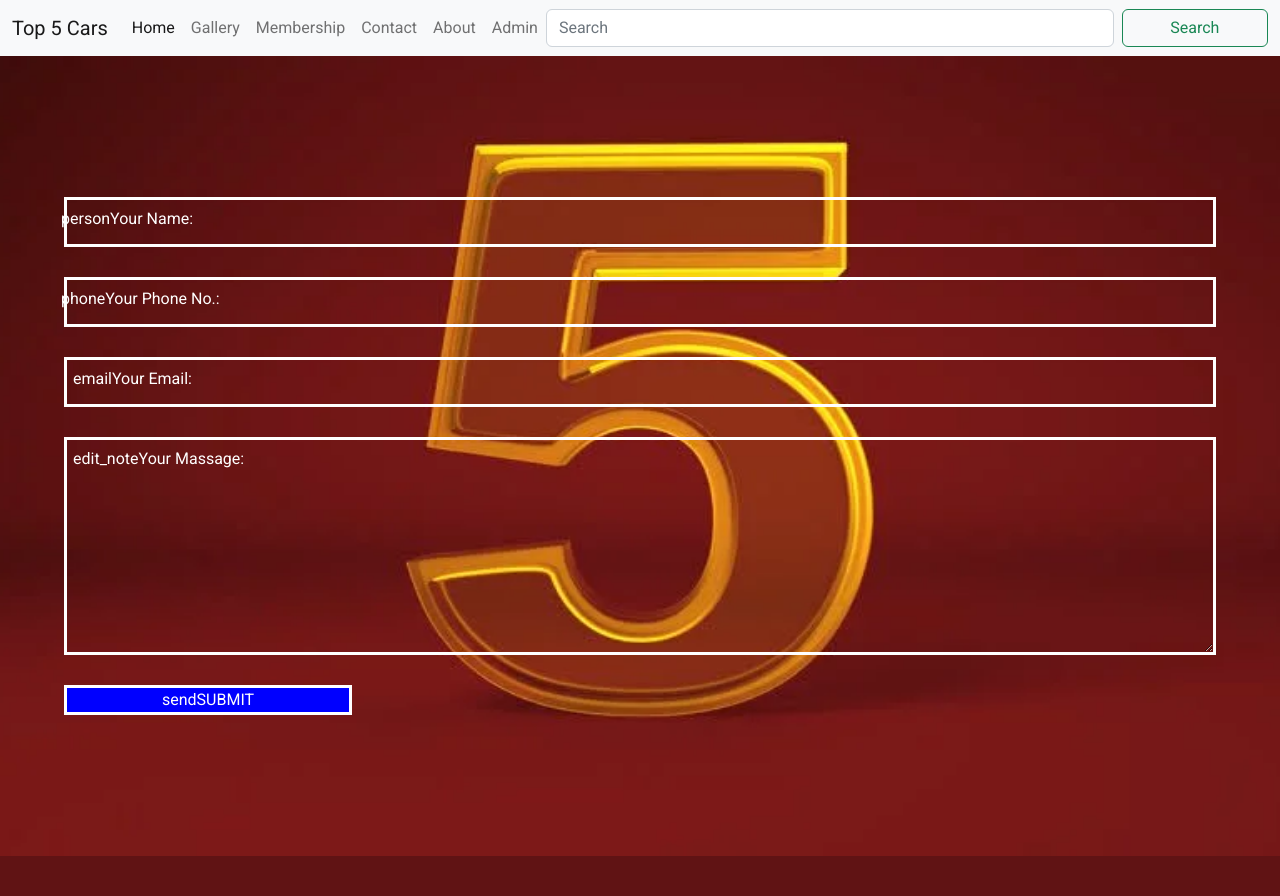
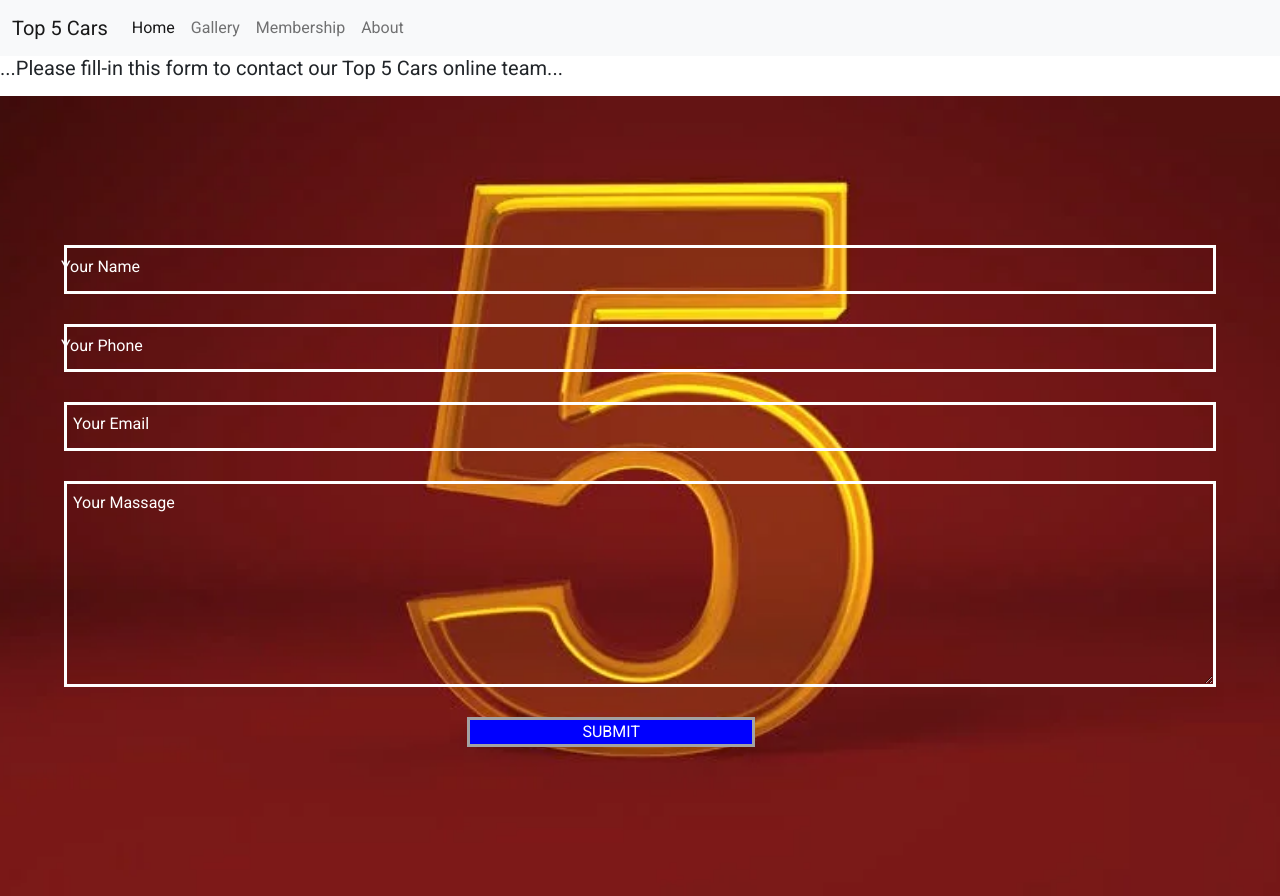
Before and after one commit to TDevTech/TA_innovate_project, a Flask app: page /contact in a window 1280 px wide. Before the commit the page ends 856 px from the top, so only its background shows below. Run offline with Flask 2, Linux system fonts and the light colour scheme.

Commit message:
updated on 15/07/2022 @ 10:27

```diff
--- a/static/contact.css
+++ b/static/contact.css
@@ -1,6 +1,4 @@
-
 @import url('https://fonts.googleapis.com/css2?family=Roboto:ital@0;1&display=swap');
-
 
 *{
     margin: 0;
@@ -11,7 +9,7 @@
 .hero{
     width: 100%;
     height: 100vh;
-    background-image: linger-gradient(rgba(0.0.0.0.7), #ffffff);
+    background-image: linger-gradient(rgba(0.0.0.0.7), #000000);
     background:  url(t504.webp);
     background-position: center;
     background-size: cover;
@@ -30,7 +28,7 @@ form{
 input, textarea{
     width: 100%;
     padding: 10px;
-    outline: 0;
+    outline: -3;
     border: 3px solid rgb(255, 255, 255);
     color: rgb(255, 255, 255);
     background: transparent;
@@ -51,14 +49,14 @@ button{
     padding: 10px, 0;
     color: rgb(255, 255, 255);
     outline: none;
-    /* background: transparent; */
+    background: transparent;
     background-color: blue;
-    border: 3px solid rgb(255, 255, 255);
+    border: 3px solid rgb(163, 162, 162);
     width: 25%;
     cursor: pointer;
     margin-left: 35%;
-    /* margin-right: auto; */
-    /* display: block; */
+    margin-right: auto;
+    display: block;
 }
 input:focus~label,
 input:valid~label,
--- a/templates/contact.html
+++ b/templates/contact.html
@@ -4,20 +4,15 @@
     <meta charset="UTF-8">
     <meta http-equiv="X-UA-Compatible" content="IE=edge">
     <meta name="viewport" content="width=device-width, initial-scale=1.0">
-    <link rel="stylesheet" href="{{url_for('static',filename = 'contact.css')}}">
     <!-- CSS only -->
     <link href="https://cdn.jsdelivr.net/npm/bootstrap@5.2.0-beta1/dist/css/bootstrap.min.css" rel="stylesheet" integrity="sha384-0evHe/X+R7YkIZDRvuzKMRqM+OrBnVFBL6DOitfPri4tjfHxaWutUpFmBp4vmVor" crossorigin="anonymous">
-    <!-- <link rel="stylesheet" href="{{url_for('static',filename = 'base.css')}}"> -->
     <!-- JavaScript Bundle with Popper -->
     <script src="https://cdn.jsdelivr.net/npm/bootstrap@5.2.0-beta1/dist/js/bootstrap.bundle.min.js" integrity="sha384-pprn3073KE6tl6bjs2QrFaJGz5/SUsLqktiwsUTF55Jfv3qYSDhgCecCxMW52nD2" crossorigin="anonymous"></script>
     <link rel="stylesheet" href="https://fonts.googleapis.com/css2?family=Material+Symbols+Outlined:opsz,wght,FILL,GRAD@20..48,100..700,0..1,-50..200" />
-    <style>
-        @import url('https://fonts.googleapis.com/css2?family=Roboto:ital@0;1&display=swap');
-    </style>
+    <link rel="stylesheet" href="{{url_for('static',filename = 'contact.css')}}">
     <title>Contact</title>
 </head>
 <body>
-
 
     <nav class="navbar navbar-expand-lg bg-light">
         <div class="container-fluid">
@@ -36,51 +31,50 @@
                 <li class="nav-item">
                     <a class="nav-link" href="{{ url_for('my_view.news')}}">Membership</a>
                 </li>
-                <li class="nav-item">
-                    <a class="nav-link" href="{{ url_for('my_view.contact')}}">Contact</a>
-                </li>
+                <!-- <li class="nav-item"> -->
+                    <!-- <a class="nav-link" href="{{ url_for('my_view.contact')}}">Contact</a> -->
+                <!-- </li> -->
                 <li class="nav-item">
                         <a class="nav-link" href="{{ url_for('my_view.about')}}">About</a>
                     </li>
-                    <li class="nav-item">
-                        <a class="nav-link" href="{{ url_for('my_view.admin')}}">Admin</a>
-                    </li>
+                    <!-- <li class="nav-item"> -->
+                        <!-- <a class="nav-link" href="{{ url_for('my_view.admin')}}">Admin</a> -->
+                    <!-- </li> -->
             </ul>
-            <form class="d-flex" role="search">
-            <input class="form-control me-2" type="search" placeholder="Search" aria-label="Search">
-            <button class="btn btn-outline-success" type="submit">Search</button>
-            </form>
+            <!-- <form class="d-flex" role="search"> -->
+            <!-- <input class="form-control me-2" type="search" placeholder="Search" aria-label="Search"> -->
+            <!-- <button class="btn btn-outline-success" type="submit">Search</button> -->
+            <!-- </form> -->
         </nav>
-    </navy>
-
+    </nav>
+<div class="about-section">
+        <h5><p>...Please fill-in this form to contact our Top 5 Cars online team...</p></h5>
+</div>
 <div class = "hero">
     <form>
         <div class="row">
             <div class="input-group">
                 <input type= "text" id="name" required>
-                <label for=" name"><span class="material-icons-outlined">person</span>Your Name:</label>
+                <label for="name">Your Name</label>
             </div>
             <div class="input-group">
                 <input type= "text" id="number" required>
-                <label for=" number"><span class="material-icons-outlined">phone</span>Your Phone No.:</label>
+                <label for="number">Your Phone</label>
             </div>
         </div>
 
         <div class="input-group">
-        <input type= "text" id="email" required>
-        <label for=" email"><span class="material-icons-outlined">email</span>Your Email:</label>
-
-        </div>
-        <div class="input-group">
-        <textarea id="massage" rows="8" required></textarea>
-        <label for="massage"><span class="material-icons-outlined">edit_note</span>Your Massage:</label>
-
+            <input type= "text" id="email" required>
+            <label for="email">Your Email</label>
         </div>
 
-        <button type="submit"><span class="material-icons-outlined">send</span>SUBMIT</button>
+        <div class="input-group">
+            <textarea id="massage" rows="8" required></textarea>
+            <label for="massage">Your Massage</label>
+        </div>
 
+        <button type="submit">SUBMIT</button>
     </form>
 </div>
-
 </body>
 </html>
```
Also changed, not shown: templates/about.html (+19 -14 lines), templates/base.html (+7 -16 lines), templates/news.html (+12 -23 lines), templates/t5c.html (+3 -11 lines).
